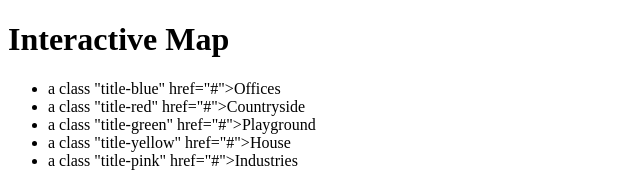
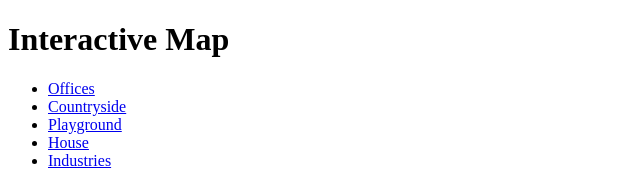
Before and after one commit to CodeDuchess/Interactive-Map, a plain HTML site: page index.html in a window 1280 px wide. Shown: the top 183 px of the page, without its empty margins (0-640 px from the left). Drawn offline with Linux system fonts and the light colour scheme.

Commit message:
Update index.html

```diff
--- a/index.html
+++ b/index.html
@@ -13,11 +13,11 @@
       <h1>Interactive Map</h1>
       <div class="title">
        <ul>
-        <li>a class "title-blue" href="#">Offices</a></li>
-        <li>a class "title-red" href="#">Countryside</a></li>
-        <li>a class "title-green" href="#">Playground</a></li>
-        <li>a class "title-yellow" href="#">House</a></li>
-        <li>a class "title-pink" href="#">Industries</a></li>
+        <li><a class "title-blue" href="#">Offices</a></li>
+        <li><a class "title-red" href="#">Countryside</a></li>
+        <li><a class "title-green" href="#">Playground</a></li>
+        <li><a class "title-yellow" href="#">House</a></li>
+        <li><a class "title-pink" href="#">Industries</a></li>
         </ul>
       </div>
       <img id="map" src="http://www.sarabianchi.it/code-images/mappa-interattiva/img/map-original.png">
```
